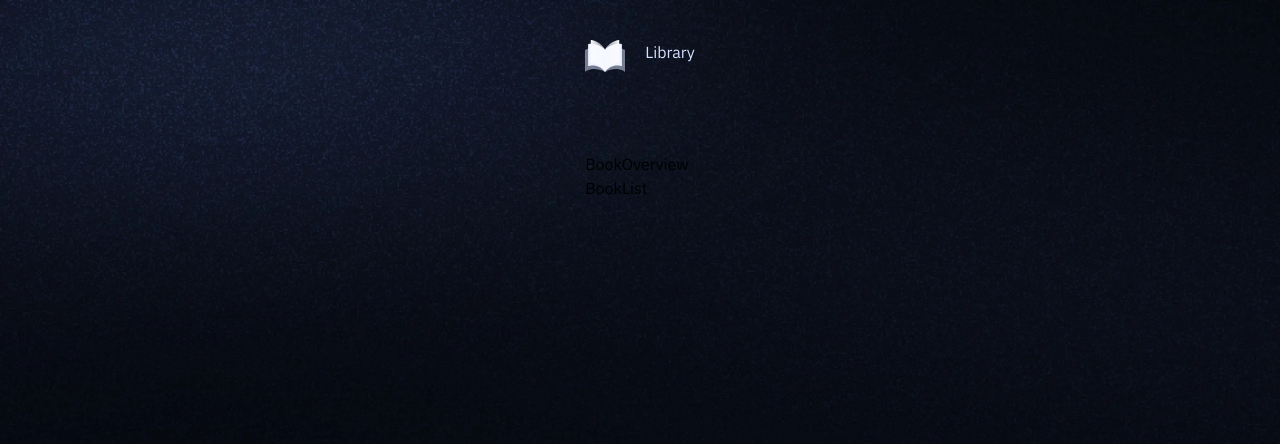
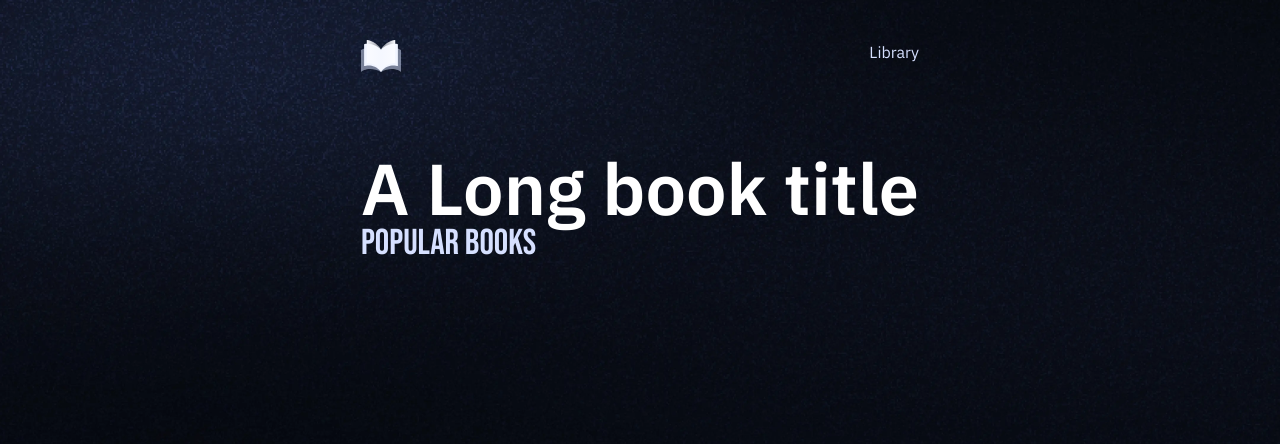
Before and after one commit to HoangVietPW26/bookaholib, a Next.js app: page / in a window 1280 px wide. Shown: the top 444 px of the page. Built offline with nearby package versions, Linux system fonts and the light colour scheme.

Commit message:
home layout

```diff
--- a/components/BookList.tsx
+++ b/components/BookList.tsx
@@ -2,7 +2,9 @@
 
 const BookList = () => {
   return (
-    <div>BookList</div>
+    <section>
+      <h2 className='font-bebas-neue text-4xl text-light-100'>Popular Books</h2>
+    </section>
   )
 }
 
--- a/components/BookOverview.tsx
+++ b/components/BookOverview.tsx
@@ -2,7 +2,11 @@
 
 const BookOverview = () => {
   return (
-    <div>BookOverview</div>
+    <section className='book-overview'>
+      <div className='flex flex-1 flex-col gap-5'>
+        <h1>A Long book title</h1>
+      </div>
+    </section>
   )
 }
 
```
